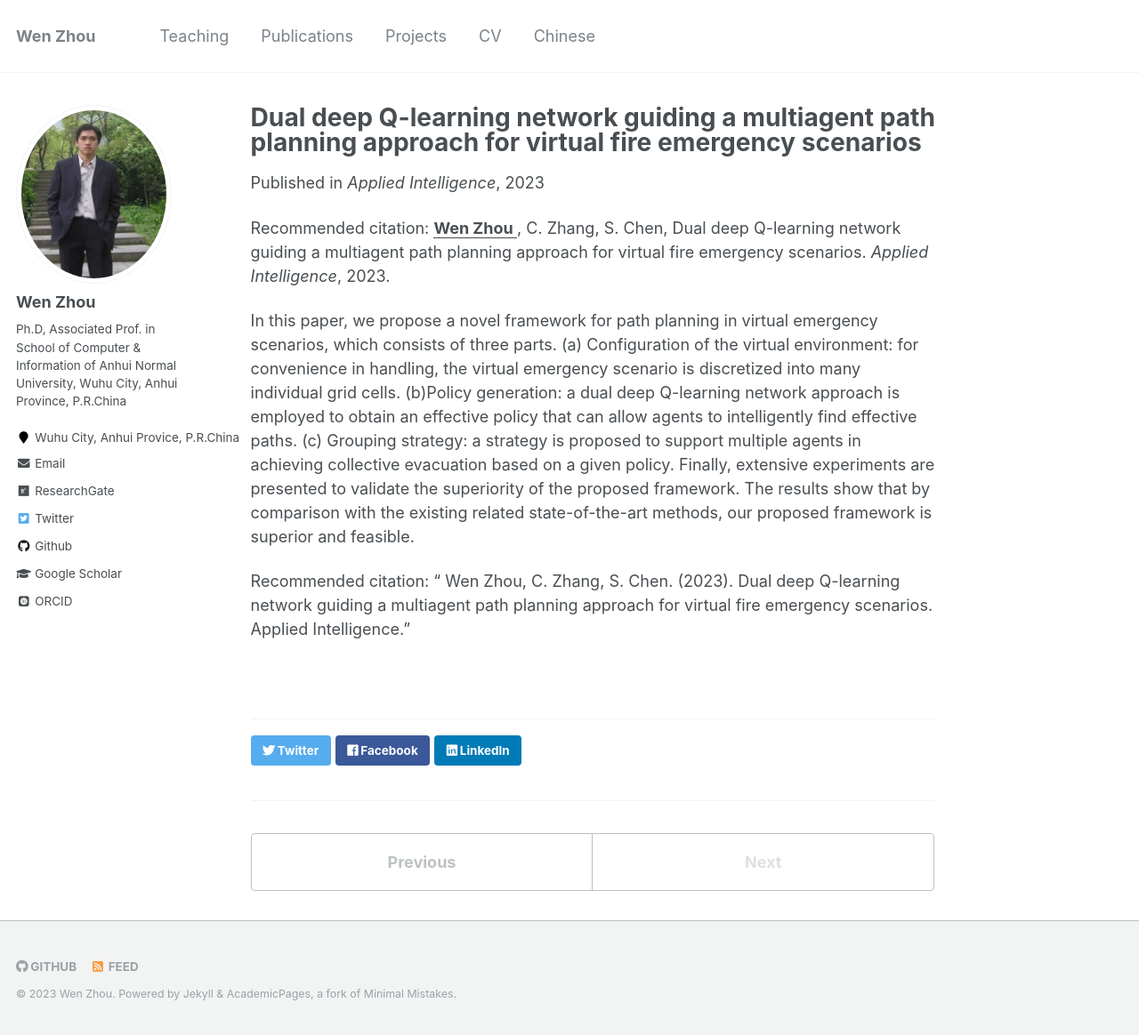
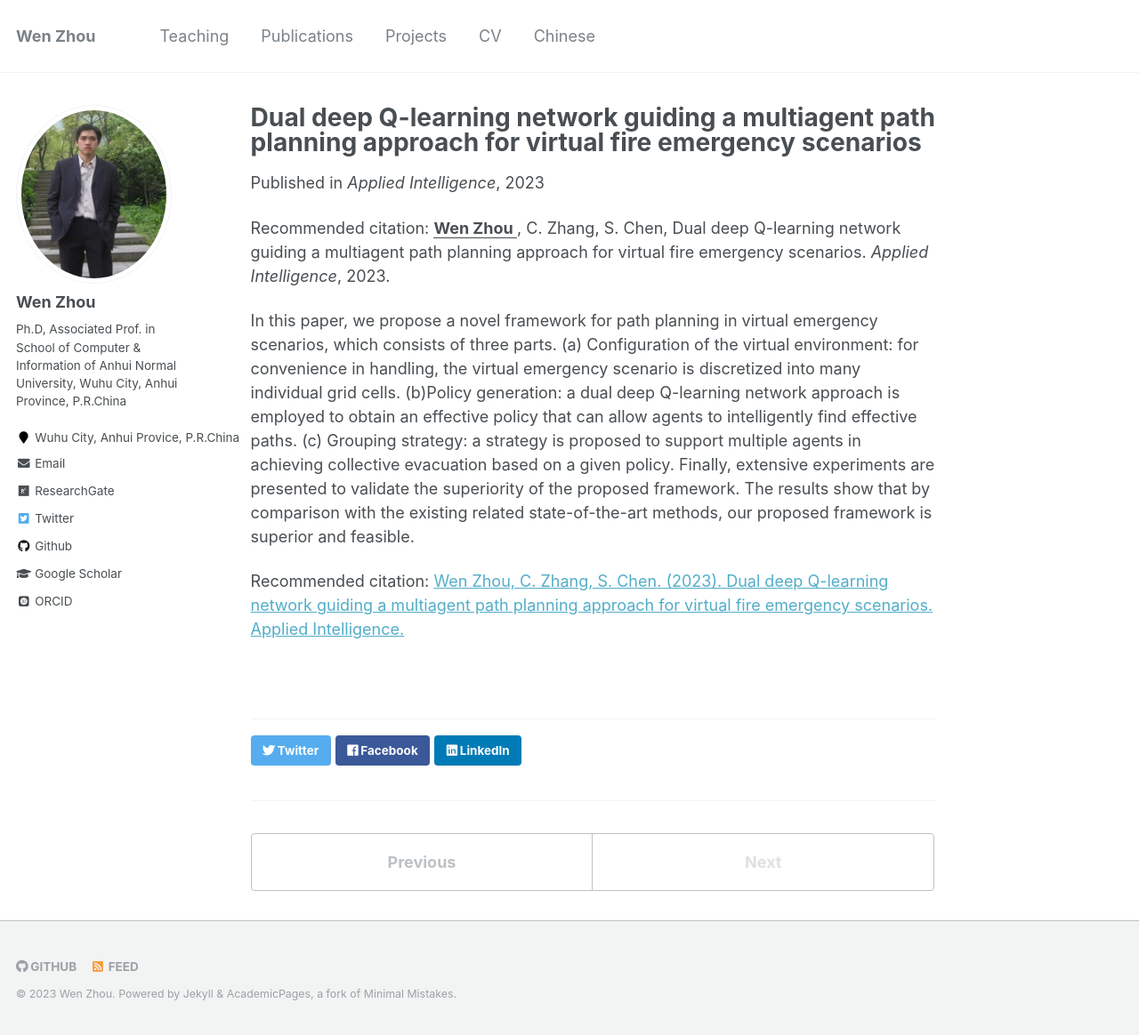
Before and after one commit to zhouwen327/zhouwen327.github.io, a Jekyll site: the page built from _publications/2023-01-01-AI-01.md, in a window 1280 px wide and 1164 px high. Shown: the whole window at 89% size. Built offline with Jekyll 4.4.1, drawn with Linux system fonts in a browser that asks for light colours; some web fonts are replaced; some of the changed lines change nothing that is shown.

Commit message:
Update 2023-01-01-AI-01.md

```diff
--- a/_publications/2023-01-01-AI-01.md
+++ b/_publications/2023-01-01-AI-01.md
@@ -25,4 +25,4 @@ collective evacuation based on a given policy. Finally, extensive experiments ar
 proposed framework. The results show that by comparison with the existing related state-of-the-art methods, our proposed
 framework is superior and feasible.
 
-Recommended citation: " Wen Zhou, C. Zhang, S. Chen. (2023). Dual deep Q-learning network guiding a multiagent path planning approach for virtual fire emergency scenarios. Applied Intelligence."
+Recommended citation: <a href="http://ivr-ahnu.cn/cn/paper/2023a1.pdf">Wen Zhou, C. Zhang, S. Chen. (2023). Dual deep Q-learning network guiding a multiagent path planning approach for virtual fire emergency scenarios. Applied Intelligence.</a>
```
